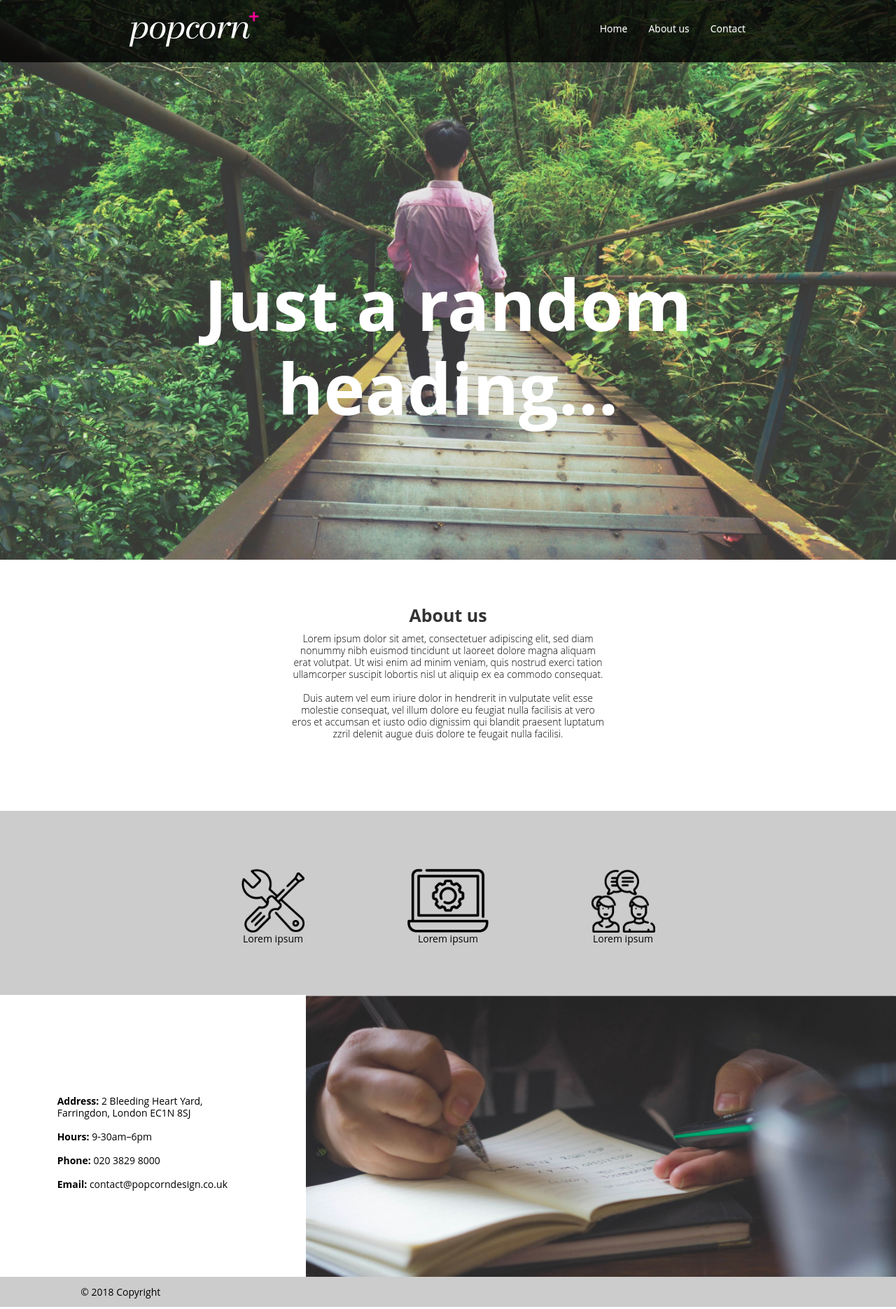
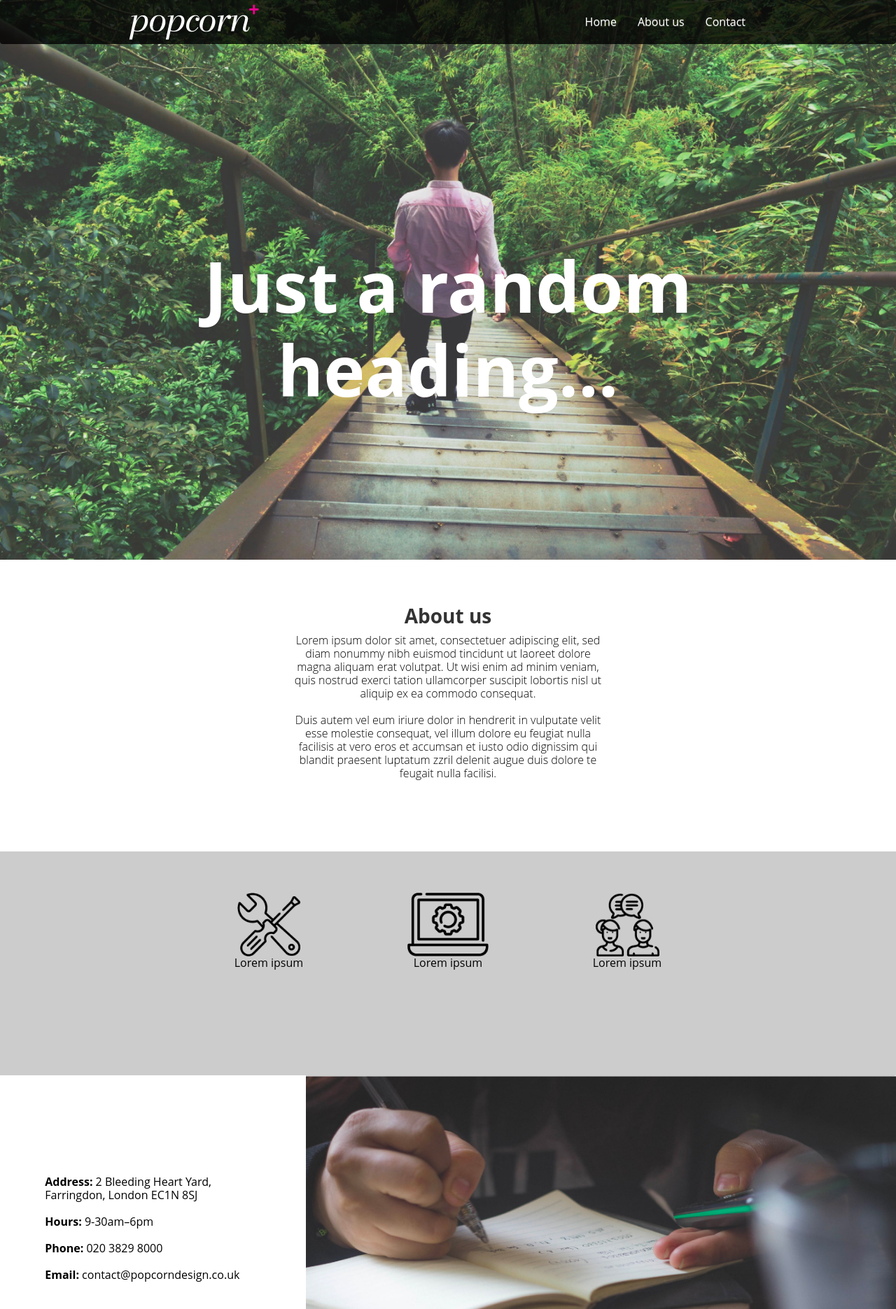
Before and after one commit to AgaStepniewska/Popcorn_Front_End_Developer_Test, a plain HTML site: page index.html in a window 1280 px wide. Shown: the top 1871 px of the page at 70% size. Drawn offline with nearby package versions, Linux system fonts and the light colour scheme; a script that the page names is missing.

Commit message:
fixing a fonts

```diff
--- a/css/style.css
+++ b/css/style.css
@@ -15,8 +15,8 @@ body {
   display: table;
   clear: both; }
 p {
-	font-size: 14px;
-	line-height: 17px;
+	font-size: 16px;
+	line-height: 19px;
 	color: #000000;
 }
 
@@ -33,21 +33,21 @@ p {
 .hero .navbar {
 	margin: 0;
 	background-color: rgba(0, 0, 0, 0.8);
-	height: 88.5px;
 	min-height: 10%;
  }
 .hero .navbar ul {
 	margin-right: 169px;
-	margin-top: 15px;
+	margin-top: 5px;
 }
 .hero .navbar li a {
 	color: #ffffff;
-	font-size: 14px;
+	font-size: 16px;
 }
 
 .logo {
 	margin-left:168px;
-	margin-top: 15px;
+	margin-top: 5px;
+	margin-bottom: 5px;
 	width: 50%px;
 	height: auto;
 }
@@ -87,7 +87,9 @@ header .navbar button span {
 	float: right !important;
 }
   .dropdown-menu li a {
-    color: #ffffff; }
+    color: #ffffff;
+	font-size: 15px;
+}
 
 .dropdown-menu li a:focus {
   background-color: transparent;
@@ -136,8 +138,8 @@ header .navbar a:hover {
 	margin-bottom: 8%;
 }
 #aboutUs h2 {
-	font-size: 25px;
-	line-height: 30px;
+	font-size: 28px;
+	line-height: 32px;
 	font-weight: bold;
 }
 #aboutUs p {
@@ -146,13 +148,15 @@ header .navbar a:hover {
 }
 
 #icons {
-	min-height: 30vh;
+	min-height: 40vh;
 	background-color: #CCCCCC;
 	width: 100%;
 }
 #icons .iconWidth {
 	width: 60%;
 	margin: 5% auto;
+	padding: 3% 0;
+
 }
 #icons .iconWidth .icon {
 	height: 111px;
@@ -201,8 +205,8 @@ footer p {
 		text-align: right;
 	}
  	.hero .slogan h2 {
-		font-size: 29px;
-		line-height: 35px;
+		font-size: 50px;
+		line-height: 55px;
 		font-weight: 600;
 
 	}
--- a/index.html
+++ b/index.html
@@ -51,7 +51,7 @@
 			odio dignissim qui blandit praesent luptatum zzril delenit augue duis dolore te
 			feugait nulla facilisi.</p>
 		</section>
-		<section id="icons" class="container">
+		<section id="icons">
 			<div class="row iconWidth">
 				<div class="col-sm-6 col-md-4"><img src="images/icon1.png" class="icon"><p>Lorem ipsum</p></div>
 				<div class="col-sm-6 col-md-4"><img src="images/icon2.png" class="icon"><p>Lorem ipsum</p></div>
```
